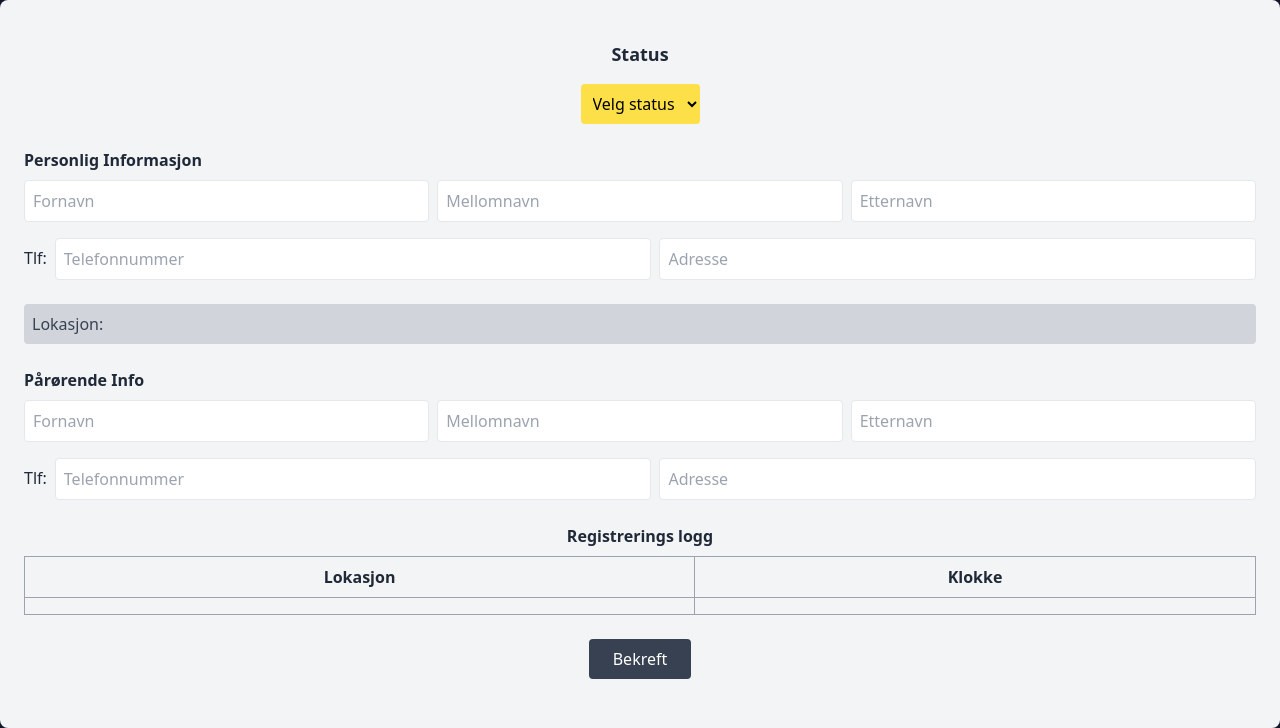
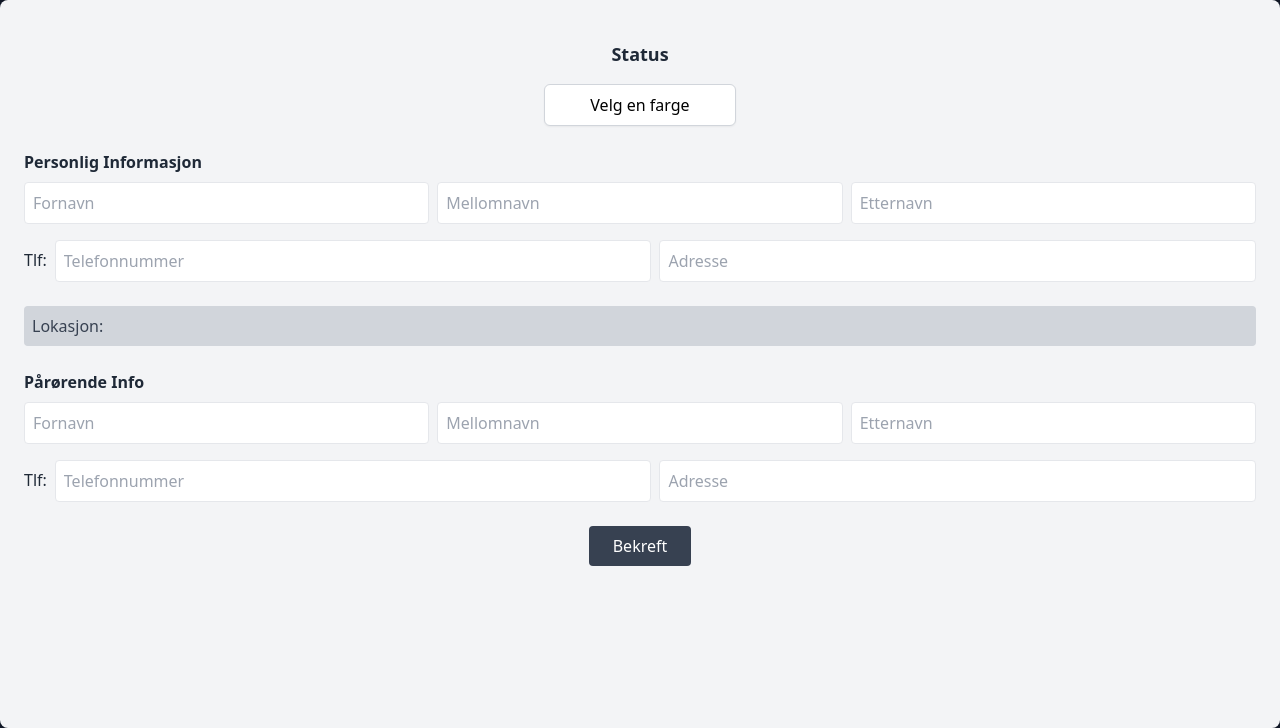
Before and after one commit to RuneU/Bachelor-Prosjekt, a Flask app: page /register in a window 1280 px wide. Shown: the part 72-800 px from the top of the page. Run offline with Flask 3, Linux system fonts and the light colour scheme; lists and menus that the app fills with data are empty; some libraries are stand-ins or nearby versions.

Commit message:
Button set up

```diff
--- a/templates/index.html
+++ b/templates/index.html
@@ -39,7 +39,7 @@
                     <li><a href="https://norwegiankiwi-glitch.github.io/bachelor-gruppe" target="_blank" class="text-blue-400 hover:text-blue-300 transition duration-300">Om oss</a></li>
                     <li><a href="#tjenester" class="text-blue-400 hover:text-blue-300 transition duration-300">Tjenester</a></li>
                     <li><a href="https://norwegiankiwi-glitch.github.io/bachelor-gruppe/#kontakt-oss" target="_blank" class="text-blue-400 hover:text-blue-300 transition duration-300">Kontakt oss</a></li>
-                    <li><a href="http://127.0.0.1:5000/register.html" target="_blank" class="text-blue-400 hover:text-blue-300 transition duration-300">Registrering</a></li>
+                    <li><a href="{{ url_for('register') }}" class="text-blue-400 hover:text-blue-300 transition duration-300">Registrering</a></li>
                 </ul>
             </div>
         </div>
--- a/templates/register.html
+++ b/templates/register.html
@@ -20,12 +20,17 @@
     <!-- Main Content -->
     <main class="container mx-auto py-10 px-6 flex-grow bg-gray-100 text-gray-800 rounded-lg">
         <h2 class="text-center font-bold text-lg mb-4">Status</h2>
-        <div class="flex justify-center mb-6">
-            <select class="bg-yellow-300 text-black p-2 rounded">
-                <option value="">Velg status</option>
-                <option value="aktiv">Aktiv</option>
-                <option value="inaktiv">Inaktiv</option>
-            </select>
+        <div class="relative flex justify-center mb-6">
+            <div class="relative">
+                <button id="dropdownButton" type="button" class="w-48 px-4 py-2 bg-white text-black border border-gray-300 rounded-md shadow-sm hover:bg-gray-50">
+                    Velg en farge
+                </button>
+                <ul id="dropdownMenu" class="hidden absolute mt-2 w-48 bg-white rounded-md shadow-lg ring-1 ring-black ring-opacity-5 focus:outline-none">
+                    <li class="px-4 py-2 text-sm bg-green-700 text-white hover:bg-green-600 cursor-pointer" data-color="bg-green-700">Grønn</li>
+                    <li class="px-4 py-2 text-sm bg-yellow-600 text-white hover:bg-yellow-500 cursor-pointer" data-color="bg-yellow-600">Gul</li>
+                    <li class="px-4 py-2 text-sm bg-red-700 text-white hover:bg-red-600 cursor-pointer" data-color="bg-red-700">Rød</li>
+                </ul>
+            </div>
         </div>
 
         <div class="mb-6">
@@ -60,28 +65,37 @@
             </div>
         </div>
 
-        <div class="mb-6">
-            <table class="border-collapse border border-gray-400 w-full">
-                <caption class="font-bold mb-2">Registrerings logg</caption>
-                <thead>
-                    <tr>
-                        <th class="border border-gray-400 px-4 py-2">Lokasjon</th>
-                        <th class="border border-gray-400 px-4 py-2">Klokke</th>
-                    </tr>
-                </thead>
-                <tbody>
-                    <tr>
-                        <td class="border border-gray-400 px-4 py-2"></td>
-                        <td class="border border-gray-400 px-4 py-2"></td>
-                    </tr>
-                </tbody>
-            </table>
-        </div>
-
         <div class="text-center">
             <button class="bg-gray-700 text-white px-6 py-2 rounded">Bekreft</button>
         </div>
     </main>
+    <script>
+        const dropdownButton = document.getElementById('dropdownButton');
+        const dropdownMenu = document.getElementById('dropdownMenu');
+        const dropdownOptions = dropdownMenu.querySelectorAll('li');
 
+        dropdownButton.addEventListener('click', () => {
+            dropdownMenu.classList.toggle('hidden');
+        });
+
+        document.addEventListener('click', (event) => {
+            if (!dropdownButton.contains(event.target) && !dropdownMenu.contains(event.target)) {
+                dropdownMenu.classList.add('hidden');
+            }
+        });
+
+        dropdownOptions.forEach(option => {
+            option.addEventListener('click', () => {
+                const colorClass = option.getAttribute('data-color');
+                const colorName = option.textContent;
+
+                // Update the button background color and text
+                dropdownButton.className = `w-48 px-4 py-2 text-white border border-gray-300 rounded-md shadow-sm ${colorClass}`;
+                dropdownButton.textContent = colorName;
+
+                dropdownMenu.classList.add('hidden');
+            });
+        });
+    </script>
 </body>
 </html>
```
